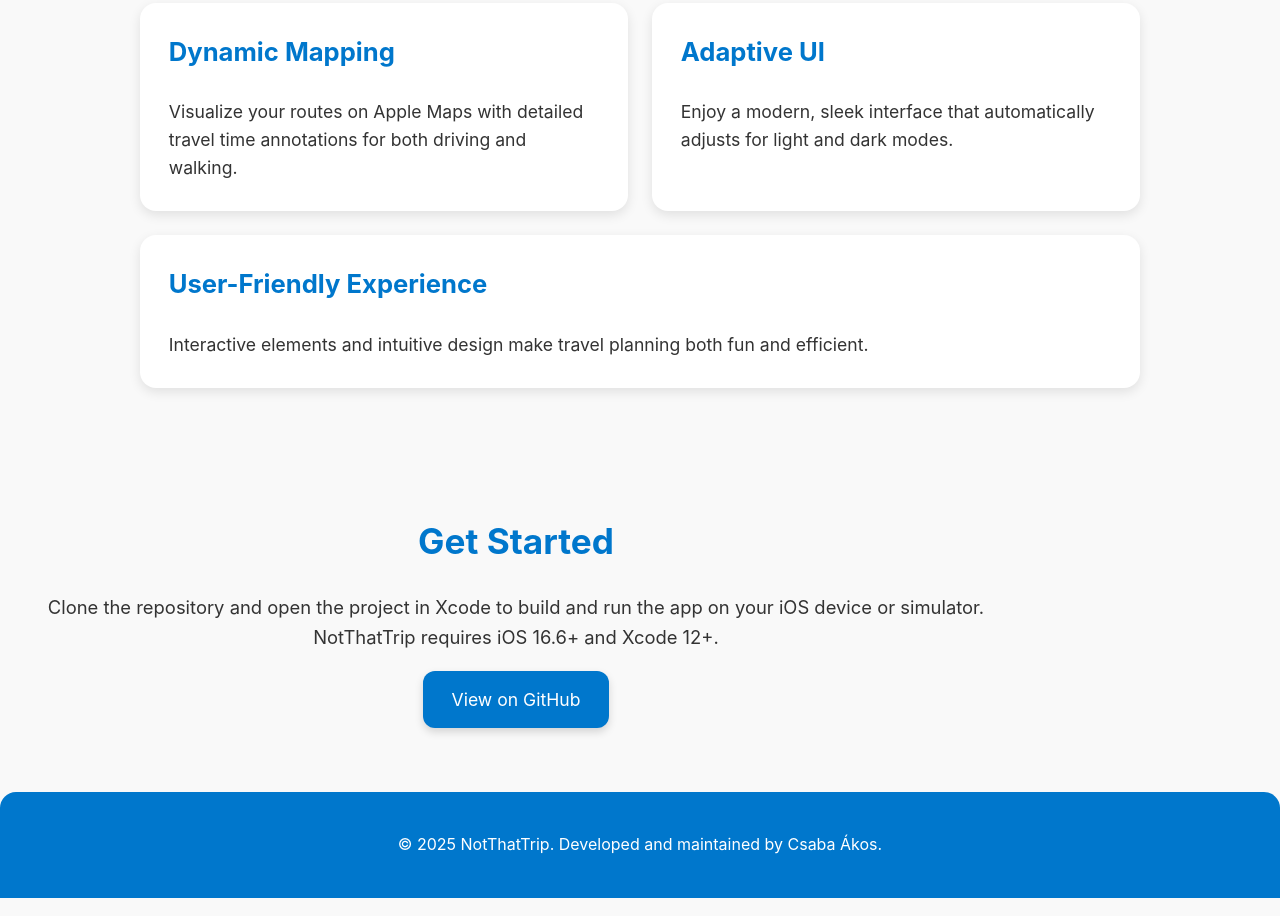
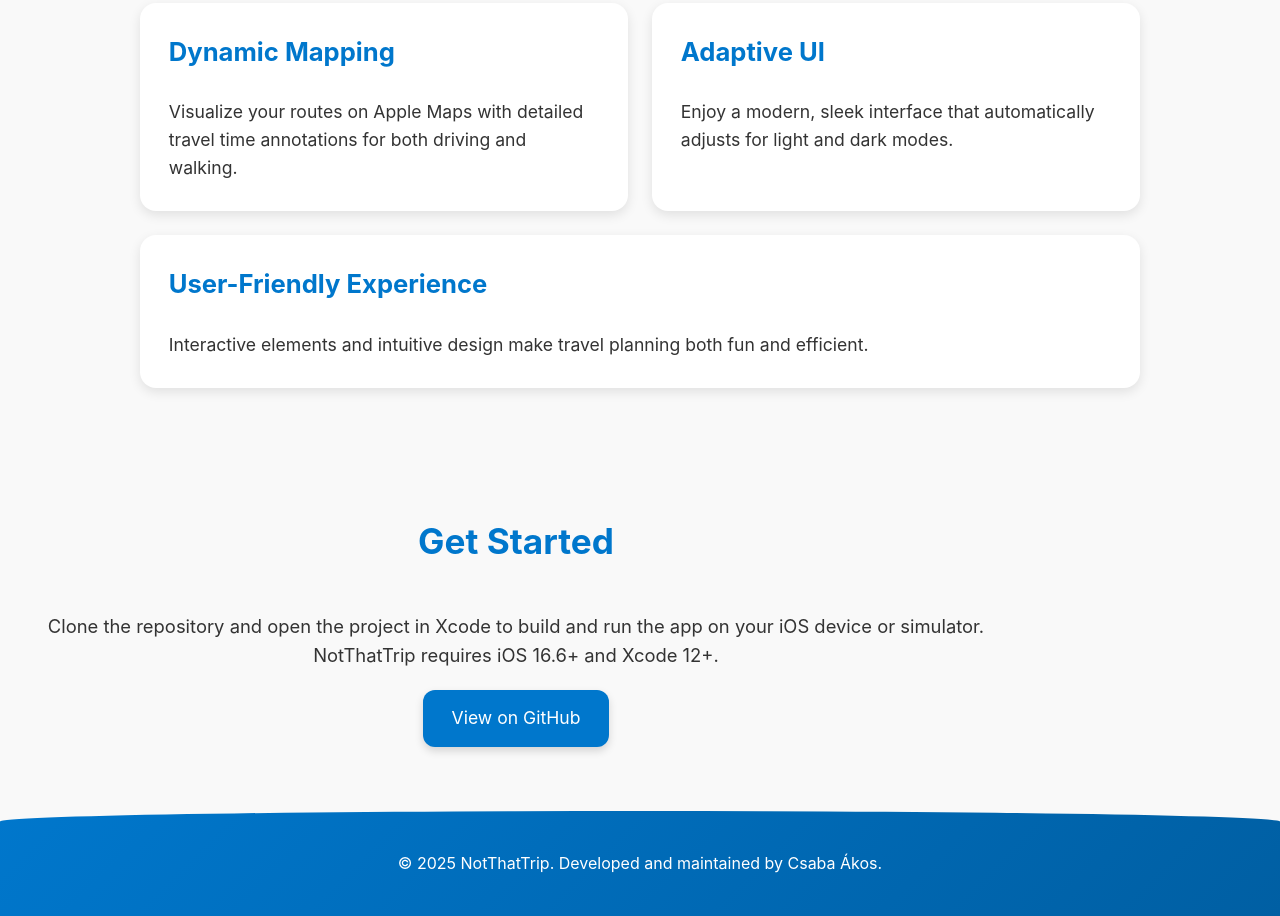
Before and after one commit to csakos1/csakos1.github.io, a plain HTML site: page index.html in a window 1280 px wide. Shown: the part 922-1838 px from the top of the page. Drawn offline with Linux system fonts and the light colour scheme.

Commit message:
Update index.html

```diff
--- a/index.html
+++ b/index.html
@@ -81,6 +81,9 @@
     }
     /* Letöltési rész */
     #download {
+      display: flex;
+      flex-direction: column;
+      align-items: center;
       text-align: center;
       margin: 2rem 0;
     }
@@ -105,14 +108,14 @@
     }
     /* Lábléc */
     footer {
-      background: #0077cc;
+      background: linear-gradient(135deg, #0077cc, #005fa3);
       color: #fff;
       text-align: center;
       padding: 1.5rem;
       margin-top: 2rem;
-      /* Ívelt felső sarkok */
-      border-top-left-radius: 16px;
-      border-top-right-radius: 16px;
+      /* Ívelt felső sarkok a fejléchez hasonlóan */
+      border-top-left-radius: 50% 10%;
+      border-top-right-radius: 50% 10%;
     }
   </style>
 </head>
```
